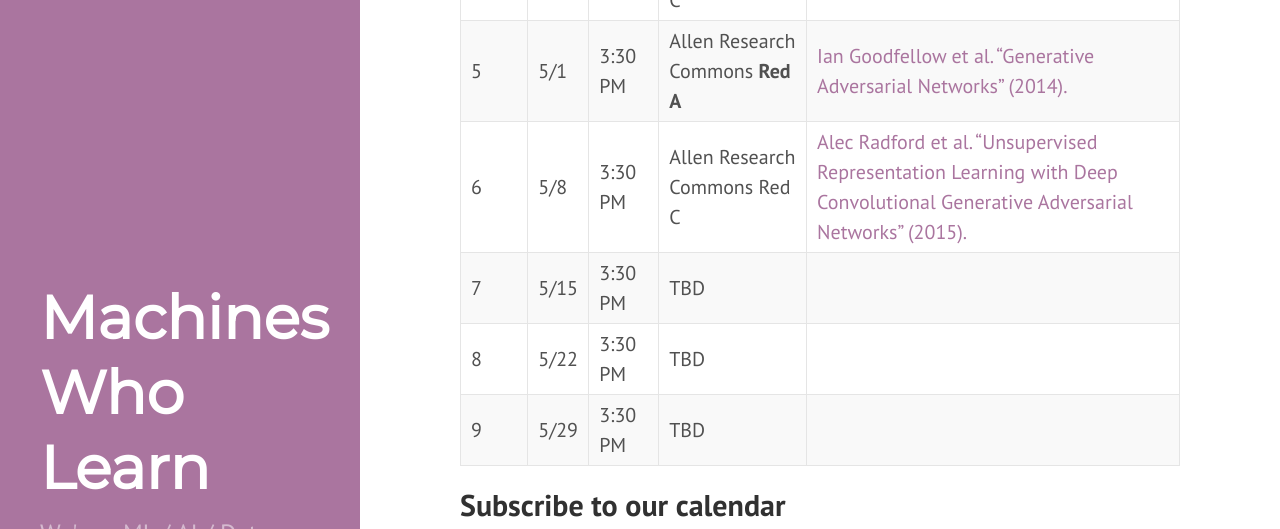
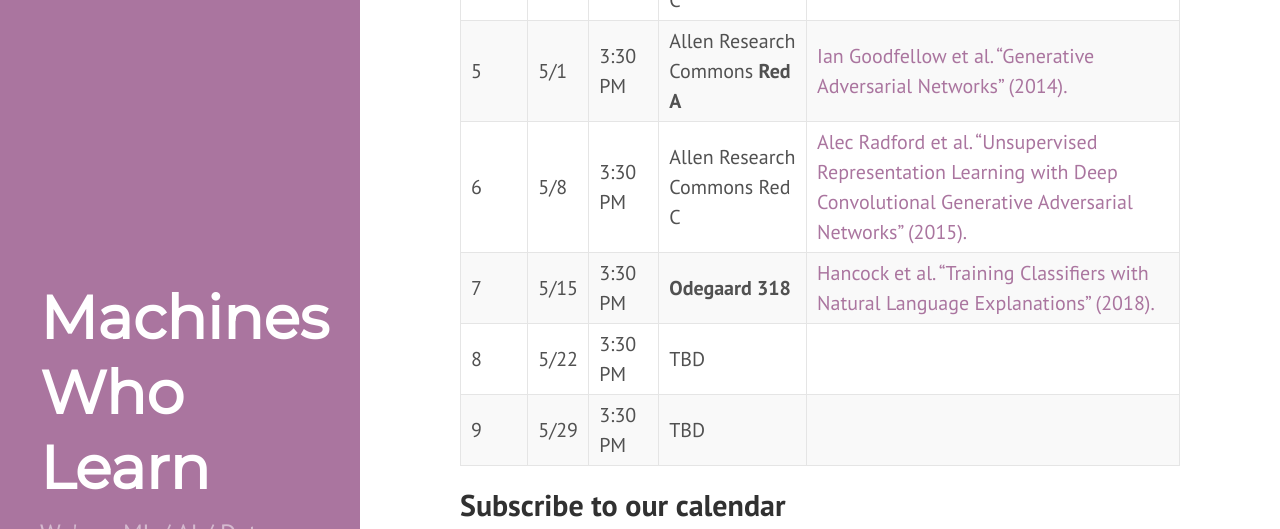
Before and after one commit to MachinesWhoLearn/machineswholearn.github.io, a Jekyll site: the page built from mwl_reading_group.md, in a window 1280 px wide and 900 px high, scrolled down 803 px, cut to the strip 0-529 px from the top of the window. Built offline with Jekyll 4.4.1, drawn with Linux system fonts in a browser that asks for light colours.

Commit message:
Add 5/15

```diff
--- a/mwl_reading_group.md
+++ b/mwl_reading_group.md
@@ -19,7 +19,7 @@ or two people assigned to lead a discussion about the readings.
 | 4 | 4/24 | 3:30 PM | Allen Research Commons Red C | [Alex Gittens et al. "Skip-Gram – Zipf + Uniform = Vector Additivity" (2017).](http://www.aclweb.org/anthology/P17-1007) |
 | 5 | 5/1 | 3:30 PM | Allen Research Commons <b>Red A</b> | [Ian Goodfellow et al. "Generative Adversarial Networks" (2014).](https://arxiv.org/abs/1406.2661) |
 | 6 | 5/8 | 3:30 PM | Allen Research Commons Red C | [Alec Radford et al. "Unsupervised Representation Learning with Deep Convolutional Generative Adversarial Networks" (2015).](https://arxiv.org/abs/1511.06434) |
-| 7 | 5/15 | 3:30 PM | TBD |  |
+| 7 | 5/15 | 3:30 PM | <b>Odegaard 318</b> | [Hancock et al. "Training Classifiers with Natural Language Explanations" (2018).](https://arxiv.org/abs/1805.03818) |
 | 8 | 5/22 | 3:30 PM | TBD |  |
 | 9 | 5/29 | 3:30 PM | TBD |  |
 
```
